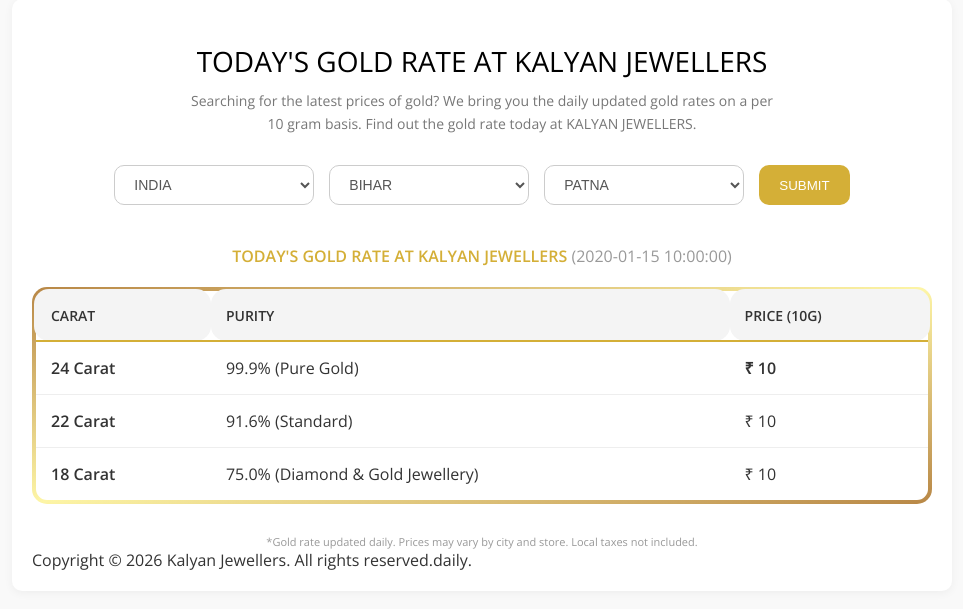
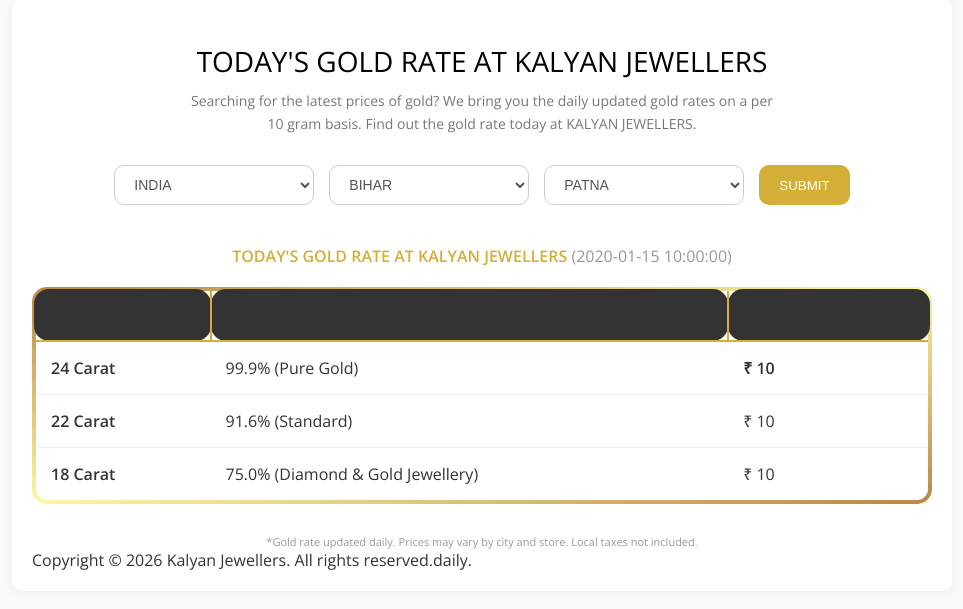
Before and after one commit to yashkrx/gold-rate-app, a Flask app: template templates/index.html in a window 1280 px wide. Shown: the part 170-779 px from the top of the page, without its empty margins (158-1121 px from the left). Run offline with Flask 3, Linux system fonts and the light colour scheme; the template is opened without the code that fills it: most values are stand-ins (such as "Sample title", 1, 10 or a date in 2020).

Commit message:
Refactor HTML structure and styles for clarity

```diff
--- a/templates/index.html
+++ b/templates/index.html
@@ -181,12 +181,12 @@
         }
 
         .rates-table th {
-            background-color: #f4f4f4;
+            background-color: #333;
             color: #333;
             font-weight: 600;
             padding: 15px;
             text-align: left;
-            border-bottom: 2px solid #d4af37;
+            border: 2px solid #d4af37;
             text-transform: uppercase;
             font-size: 14px;
             border-radius: 15px;
```
